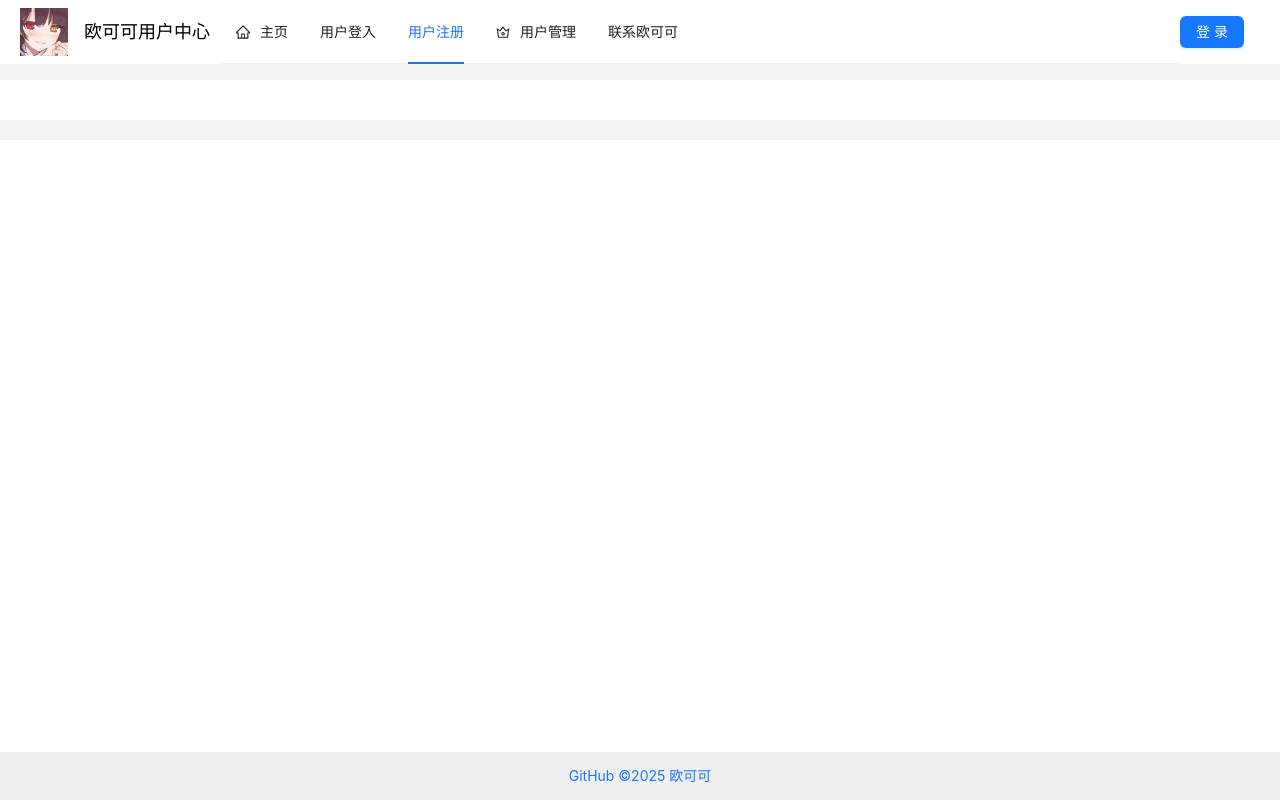
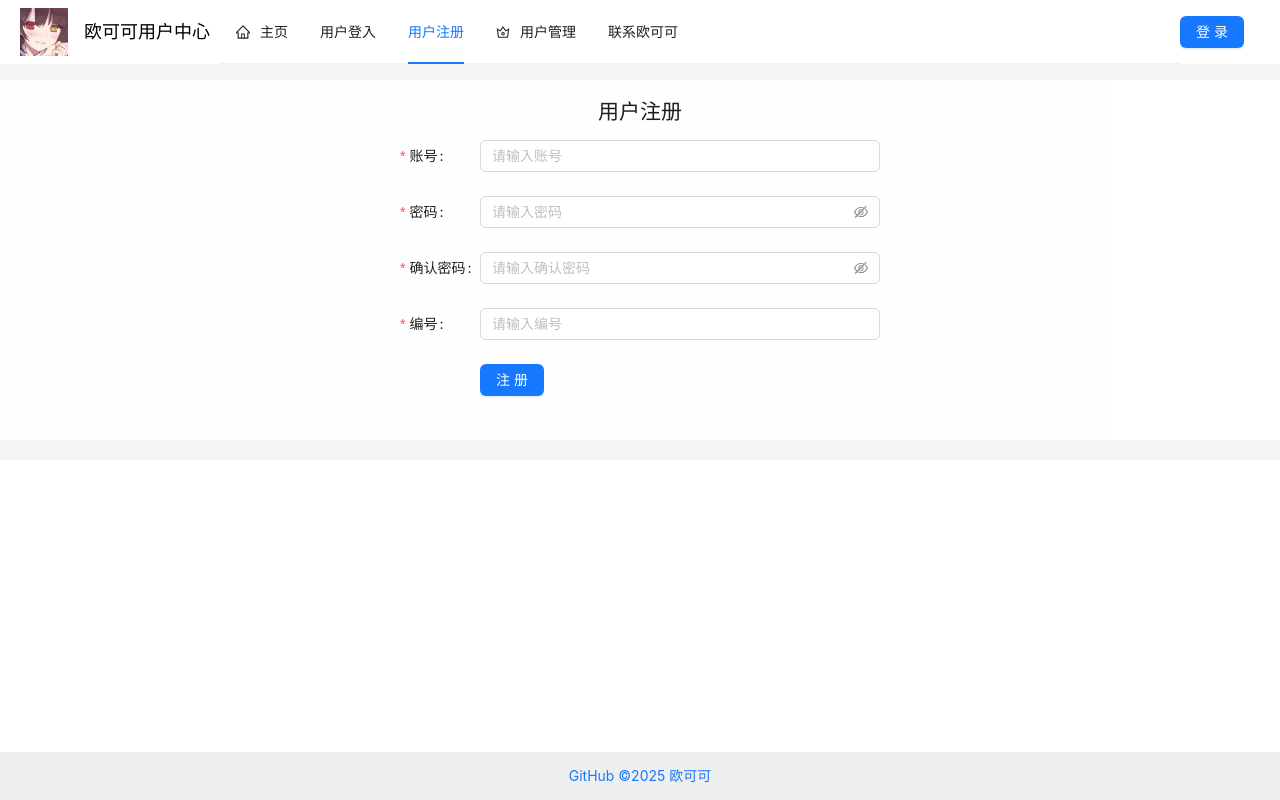
Before and after one commit to Octaver2131/user-center-frontend-vue-demo, a Vue app: page /user/register in a window 1280 px wide. Built offline with nearby package versions, Linux system fonts and the light colour scheme; no server answers.

Commit message:
Register页面

```diff
--- a/src/pages/user/UserRegisterPage.vue
+++ b/src/pages/user/UserRegisterPage.vue
@@ -1,10 +1,117 @@
 <template>
-  <div id="userRegisterPage"></div>
+  <div id="userRegisterPage">
+    <h2 class="title">用户注册</h2>
+    <a-form
+      style="max-width: 480px; margin: 0 auto"
+      :model="formState"
+      name="basic"
+      label-align="left"
+      :label-col="{ span: 4 }"
+      :wrapper-col="{ span: 20 }"
+      autocomplete="off"
+      @finish="handleSubmit"
+    >
+      <a-form-item
+        label="账号"
+        name="userAccount"
+        :rules="[{ required: true, message: '请输入账号' }]"
+      >
+        <a-input
+          v-model:value="formState.userAccount"
+          placeholder="请输入账号"
+        />
+      </a-form-item>
+      <a-form-item
+        label="密码"
+        name="userPassword"
+        :rules="[
+          { required: true, message: '请输入密码' },
+          { min: 8, message: '密码不能小于 8 位' },
+        ]"
+      >
+        <a-input-password
+          v-model:value="formState.userPassword"
+          placeholder="请输入密码"
+        />
+      </a-form-item>
+      <a-form-item
+        label="确认密码"
+        name="checkPassword"
+        :rules="[
+          { required: true, message: '请输入确认密码' },
+          { min: 8, message: '确认密码不能小于 8 位' },
+        ]"
+      >
+        <a-input-password
+          v-model:value="formState.checkPassword"
+          placeholder="请输入确认密码"
+        />
+      </a-form-item>
+      <a-form-item
+        label="编号"
+        name="planetCode"
+        :rules="[{ required: true, message: '请输入编号' }]"
+      >
+        <a-input
+          v-model:value="formState.planetCode"
+          placeholder="请输入编号"
+        />
+      </a-form-item>
+      <a-form-item :wrapper-col="{ offset: 4, span: 20 }">
+        <a-button type="primary" html-type="submit">注册</a-button>
+      </a-form-item>
+    </a-form>
+  </div>
 </template>
+<script lang="ts" setup>
+import { reactive } from "vue";
+import { userRegister } from "@/api/user";
+import { message } from "ant-design-vue";
+import { useRouter } from "vue-router";
 
-<script setup lang="ts"></script>
+interface FormState {
+  userAccount: string;
+  userPassword: string;
+  checkPassword: string;
+  planetCode: string;
+}
+
+const formState = reactive<FormState>({
+  userAccount: "",
+  userPassword: "",
+  checkPassword: "",
+  planetCode: "",
+});
+
+const router = useRouter();
+
+/**
+ * 提交表单
+ * @param values
+ */
+const handleSubmit = async (values: any) => {
+  // 判断两次输入的密码是否一致
+  if (formState.userPassword !== formState.checkPassword) {
+    message.error("二次输入的密码不一致");
+    return;
+  }
+  const res = await userRegister(values);
+  // 注册成功，跳转到登录页面
+  if (res.data.code === 0 && res.data.data) {
+    message.success("注册成功");
+    router.push({
+      path: "/user/login",
+      replace: true,
+    });
+  } else {
+    message.error("注册失败，" + res.data.description);
+  }
+};
+</script>
 
 <style scoped>
-#userRegisterPage {
+#userRegisterPage .title {
+  text-align: center;
+  margin-bottom: 16px;
 }
 </style>
```
